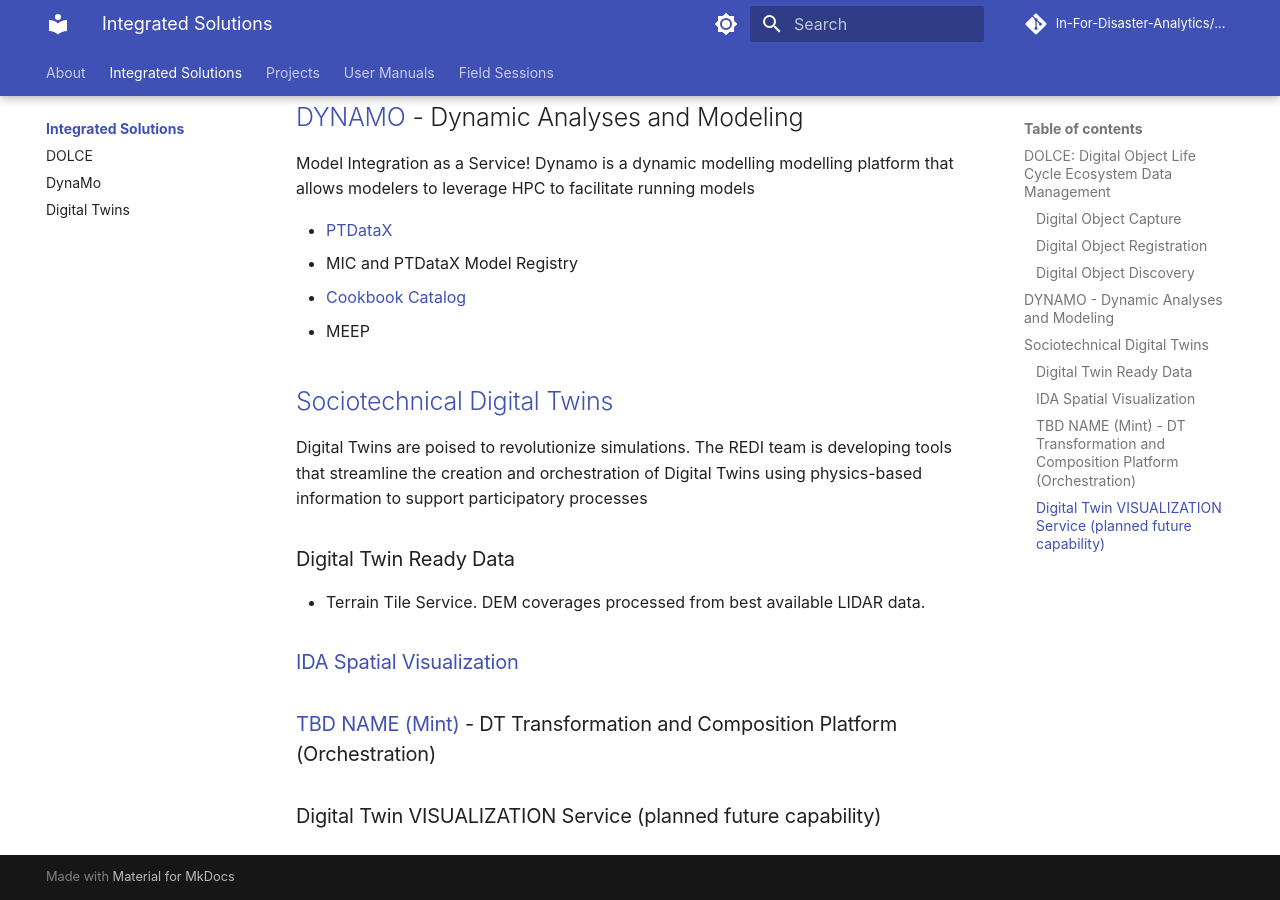
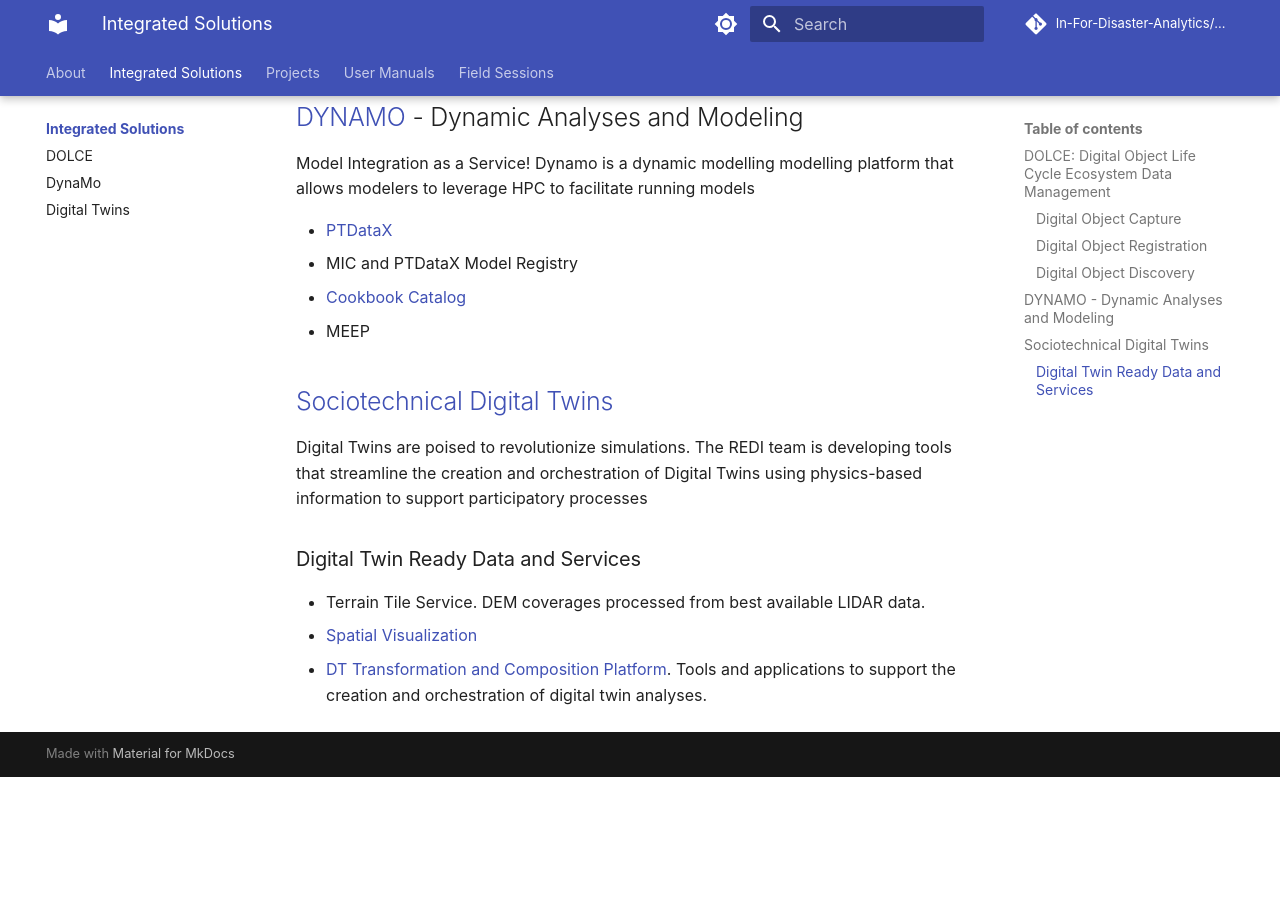
Before and after one commit to In-For-Disaster-Analytics/REDI-Documentation, an MkDocs documentation site: the page built from docs/integrated-solutions/index.md, in a window 1280 px wide and 900 px high, scrolled down 784 px. Built offline with MkDocs 1.6.1 and Material for MkDocs 9.7.7, drawn with Linux system fonts in a browser that asks for light colours; comment, search, counter and statistics services are not loaded; after the commit the page ends 1561 px from its top, so only the background shows below that.

Commit message:
Update index.md

```diff
--- a/docs/integrated-solutions/index.md
+++ b/docs/integrated-solutions/index.md
@@ -30,17 +30,13 @@ Model Integration as a Service! Dynamo is a dynamic modelling modelling platform
 ## [Sociotechnical Digital Twins](digital-twins.md)
 Digital Twins are poised to revolutionize simulations. The REDI team is developing tools that streamline the creation and orchestration of Digital Twins using physics-based information to support participatory processes
 
-### Digital Twin Ready Data
+### Digital Twin Ready Data and Services
 - Terrain Tile Service. DEM coverages processed from best available LIDAR data.
+- [Spatial Visualization](https://sitestories.io/ecq/)
+- [DT Transformation and Composition Platform](https://tacc.mint.isi.edu/). Tools and applications to support the creation and orchestration of digital twin analyses.
 
 [comment]: # ( - DEM Data. Instructions on how to access and governance for access rights)
 
 [comment]: # (- API. are there instructions for this availble?)
 
 [comment]: # (- Automated processing for campaigns. future)
-
-### [IDA Spatial Visualization](https://sitestories.io/ecq/)
-
-### [TBD NAME (Mint)](https://tacc.mint.isi.edu/) - DT Transformation and Composition Platform (Orchestration)
-
-### Digital Twin VISUALIZATION Service (planned future capability)
```
